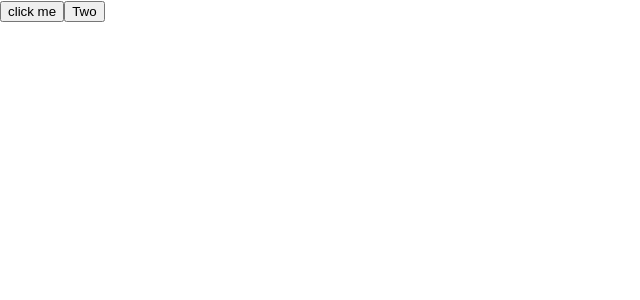
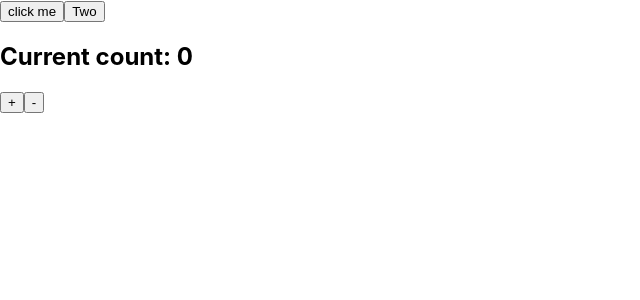
Before and after one commit to ViktoriaAfitova/react_app, a React (Create React App) app: page / in a window 1280 px wide. Shown: the top 300 px of the page, without its empty margins (0-640 px from the left). Built offline with nearby package versions, Linux system fonts and the light colour scheme.

Commit message:
feat: add counter component

```diff
--- a/src/components/App.js
+++ b/src/components/App.js
@@ -1,6 +1,7 @@
 import MyButton from "./MyButton/MyButton";
 import  { useState } from 'react';
 import ToggleButton from "./MyButton/ToggleButton";
+import Counter from "./Counter/Counter";
 
 const App = () => {
   const [buttonText, setButtonText] = useState('click me');
@@ -8,7 +9,8 @@ const App = () => {
   return (
     <div className="App">
       <MyButton changeText={setButtonText}>{buttonText}</MyButton>
-      <ToggleButton toggle={toggle} setToggle={setToggle}>{toggle ? 'One' : 'Two'}</ToggleButton>
+      <ToggleButton toggle={toggle} setToggle={setToggle}>{toggle ? 'One' : 'Two'}</ToggleButton><br/>
+      <Counter></Counter>
     </div>
   );
 }
--- /dev/null
+++ b/src/components/Counter/Counter.js
@@ -0,0 +1,16 @@
+import React from 'react';
+import { useState } from 'react';
+
+const Counter = () => {
+  const [count, setCount] = useState(0);
+  return (
+    <div>
+      <h2>Current count: {count}</h2>
+
+        <button onClick={() => setCount(count + 1)}>+</button>
+        <button onClick={() => setCount(count - 1)}>-</button>
+    </div>
+  )
+}
+
+export default Counter;
```
